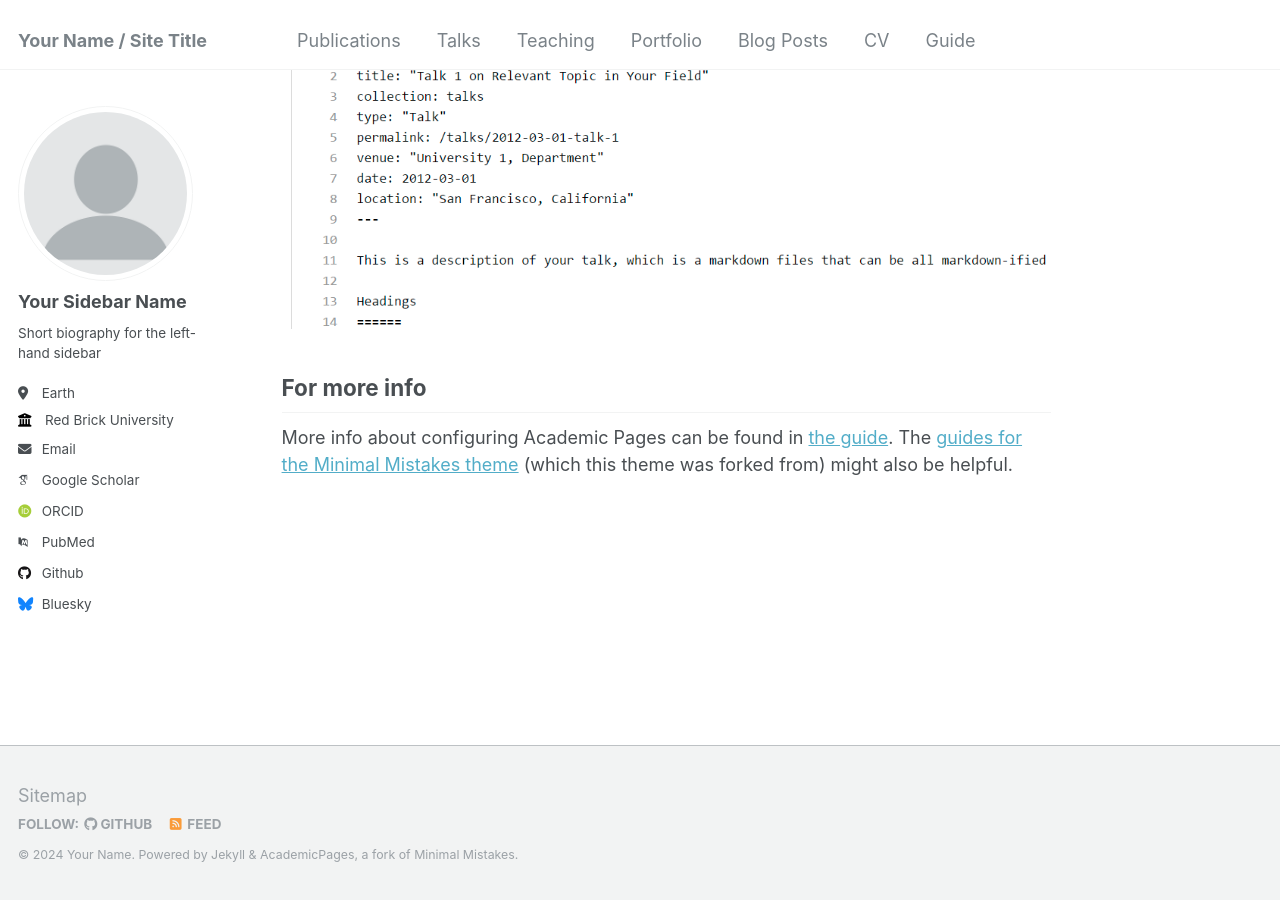
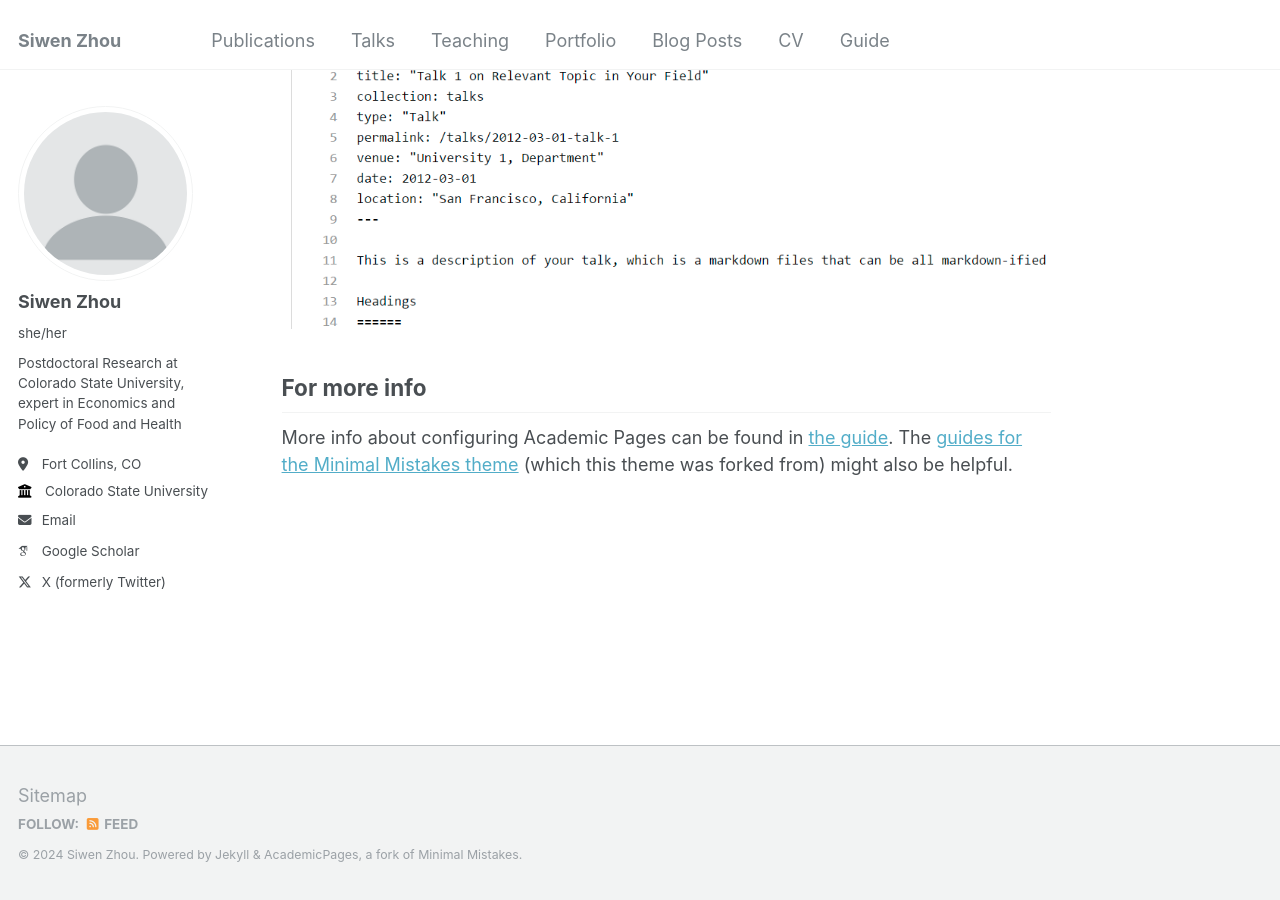
Before and after one commit to Siwen0625/Siwen0625.github.io, a Jekyll site: the page built from _pages/about.md, in a window 1280 px wide and 900 px high, scrolled down 2660 px. Built offline with Jekyll 4.4.1, drawn with Linux system fonts in a browser that asks for light colours; some web fonts are replaced.

Commit message:
Update _config.yml

```diff
--- a/_config.yml
+++ b/_config.yml
@@ -8,13 +8,13 @@
 
 # Basic Site Settings
 locale                   : "en-US"
-title                    : "Your Name / Site Title"
+title                    : "Siwen Zhou"
 title_separator          : "-"
-name                     : &name "Your Name"
-description              : &description "personal description"
-url                      : https://academicpages.github.io # the base hostname & protocol for your site e.g. "https://mmistakes.github.io"
+name                     : &name "Siwen Zhou"
+description              : &description "Postdoctoral Research at Colorado State University"
+url                      : https://Siwen0625.github.io # the base hostname & protocol for your site e.g. "https://mmistakes.github.io"
 baseurl                  : "" # the subpath of your site, e.g. "/blog"
-repository               : "academicpages/academicpages.github.io"
+repository               : "Siwen0625.github.io"
 
 # Site Author - The following control what appear as part of the author content on the side bar.
 #               If a field is blank the icon and link will not appear, otherwise it will be shown.
@@ -22,33 +22,33 @@ repository               : "academicpages/academicpages.github.io"
 author:
   # Biographic information
   avatar           : "profile.png"
-  name             : "Your Sidebar Name"
-  pronouns         : # example: "she/her"
-  bio              : "Short biography for the left-hand sidebar"
-  location         : "Earth"
-  employer         : "Red Brick University"
+  name             : "Siwen Zhou"
+  pronouns         : "she/her"
+  bio              : "Postdoctoral Research at Colorado State University, expert in Economics and Policy of Food and Health"
+  location         : "Fort Collins, CO"
+  employer         : "Colorado State University"
   uri              : # URL
-  email            : "none@example.org"
+  email            : "siwen.zhou@colostate.edu"
 
   # Academic websites
   arxiv            : # URL - Update with the correct link to your profile
   googlescholar    : "https://scholar.google.com/citations?user=PS_CX0AAAAAJ"
   impactstory      : # URL
-  orcid            : "http://orcid.org/yourorcidurl"
+  orcid            : # "http://orcid.org/yourorcidurl"
   semantic         : # URL
-  pubmed           : "https://www.ncbi.nlm.nih.gov/pubmed/?term=john+snow"
+  pubmed           : # "https://www.ncbi.nlm.nih.gov/pubmed/?term=john+snow"
   researchgate     : # URL
 
   # Repositories and software development
   bitbucket        : # Username - Update with your username on the site
   codepen          : # Username
   dribbble         : # Username
-  github           : "academicpages"
+  github           : #"academicpages"
   kaggle           : # Username
   stackoverflow    : # User number or user number and name (i.e., use "1" or "1/jeff-atwood")
 
   # Social media
-  bluesky          : "bsky.app" # Replace this with you Bluesky username
+  bluesky          : #"bsky.app" # Replace this with you Bluesky username
   facebook         : # Username
   flickr           : # Username
   foursquare       : # Username
@@ -65,7 +65,7 @@ author:
   steam            : # Username
   telegram         : # URL
   tumblr           : # Username
-  twitter          : # Username for X / Twitter
+  twitter          : "@siwen_zhou"
   vine             : # Username
   weibo            : # Username
   wikipedia        : # Username
```
